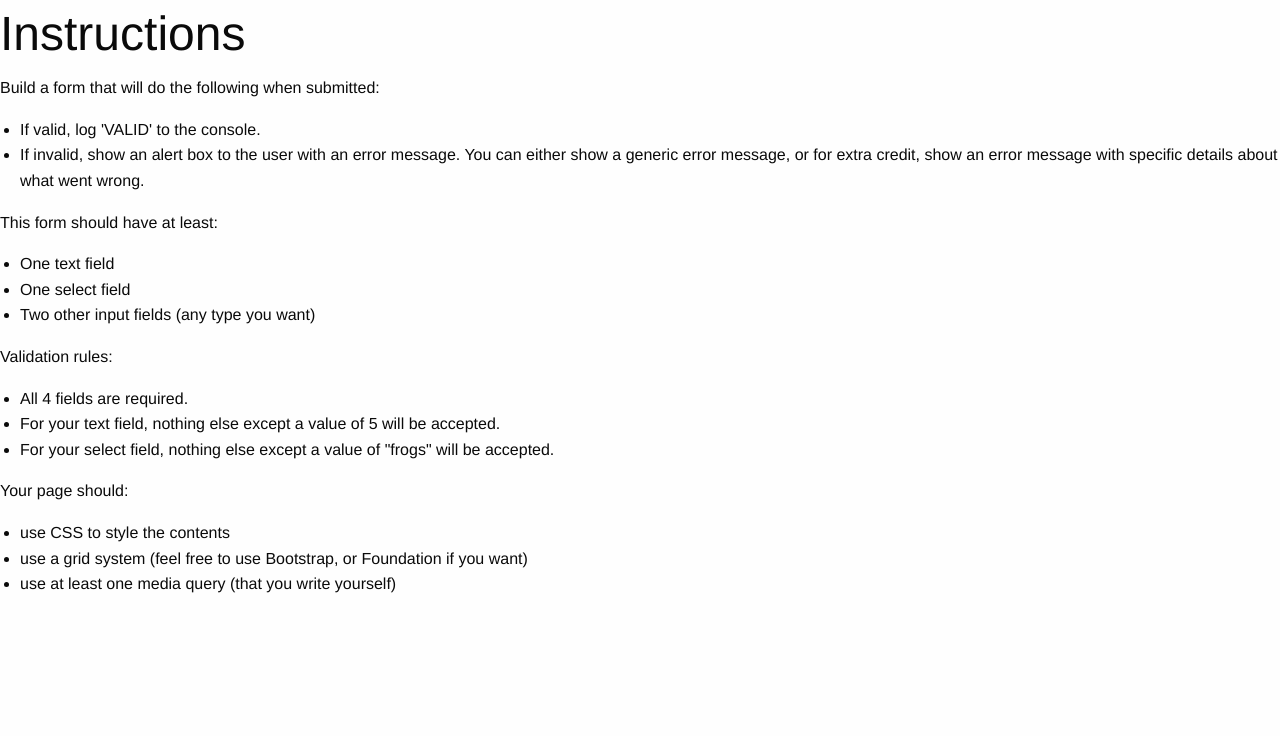
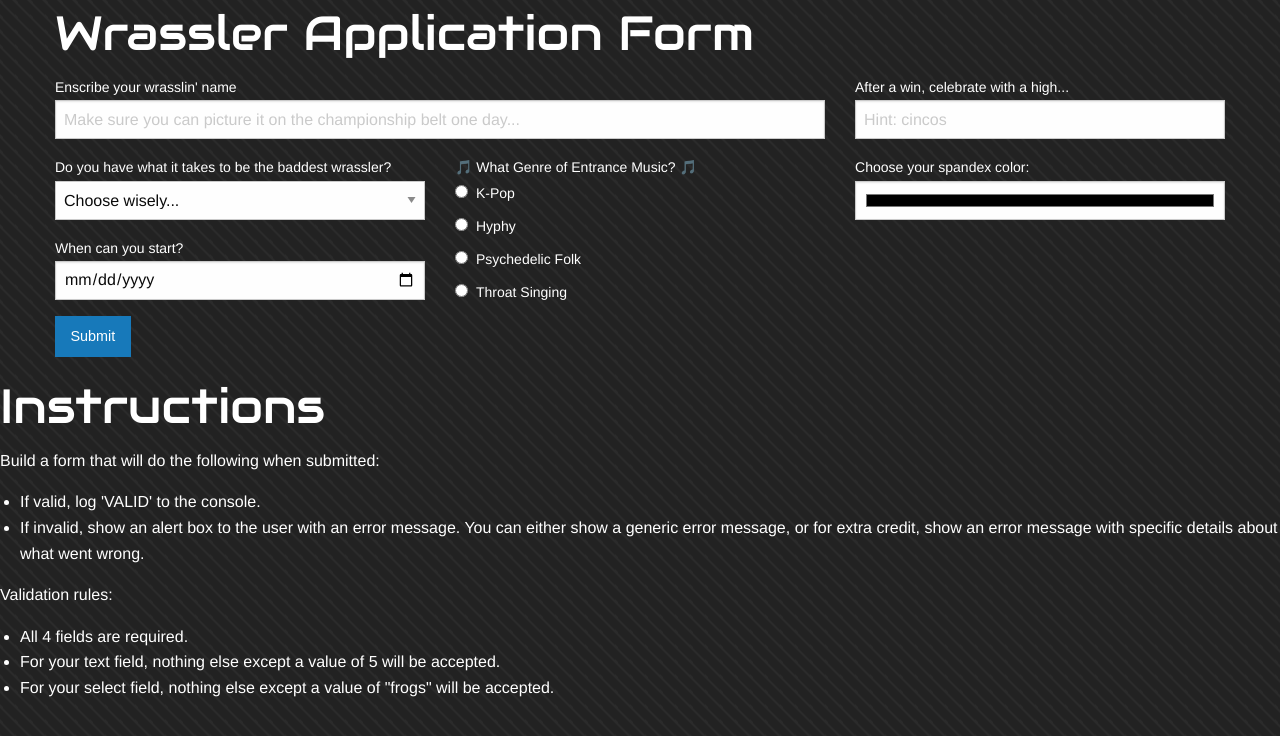
Before and after one commit to fatcatt316/clase_de_front_end, a plain HTML site: page homework2/index.html in a window 1280 px wide. Drawn offline with nearby package versions, Linux system fonts and the light colour scheme.

Commit message:
Form HTML and CSS

```diff
--- a/homework2/index.html
+++ b/homework2/index.html
@@ -1,16 +1,71 @@
 <html>
   <head>
-    <title>🔮Futuristic Formz, Inc.</title>
+    <title>🔮Futuristic Formz, Ltd.</title>
+
+    <link rel='stylesheet' href='foundation.min.css'>
     <link rel='stylesheet' href='stilo.css'>
-    <link rel='stylesheet' href='foundation.min.css'>
-    <!-- <link href='https://fonts.googleapis.com/css?family=Audiowide' rel='stylesheet'> -->
+    <link href='https://fonts.googleapis.com/css?family=Audiowide' rel='stylesheet'>
 
     <meta charset='utf-8' />
 
     <script src='https://code.jquery.com/jquery-3.2.0.min.js'></script>
-    <script src='main.js'></script>
+    <script src='wrasslin.js'></script>
   </head>
   <body>
+    <div class="row">
+      <div class="large-12 columns">
+        <h1>Wrassler Application Form</h1>
+      </div>
+    </div>
+    <form action="#">
+      <div class="row">
+        <div class="large-8 columns">
+          <label>Enscribe your wrasslin' name</label>
+          <input type="text" name="wrassler-name" placeholder="Make sure you can picture it on the championship belt one day..."/>
+        </div>
+        <div class="large-4 columns">
+          <label>After a win, celebrate with a high...</label>
+          <input type="text" name="only-five" placeholder="Hint: cincos"/>
+        </div>
+      </div>
+
+      <div class="row">
+        <div class="large-4 columns">
+          <label>Do you have what it takes to be the baddest wrassler?</label>
+          <select name="have-what-it-takes">
+            <option value="" disabled selected hidden>Choose wisely...</option>
+            <option value="you dang right">💪🏼You dang right</option>
+            <option value="indubitably" />🙇🏻Indubitably</option>
+            <option value="oh hell yeah" />☠️ OH HELL YEAH</option>
+            <option value="shrug" />¯\_(ツ)_/¯</option>
+            <option value="frogs" />🐸</option>
+          </select>
+
+          <label>When can you start?</label>
+          <input type="date" name="start-date">
+        </div>
+
+        <div class="large-4 columns">
+          <label>🎵 What Genre of Entrance Music? 🎵</label>
+          <label><input type="radio" name="entrance-music" value="kpop" />K-Pop</label>
+          <label><input type="radio" name="entrance-music" value="hyphy" />Hyphy</label>
+          <label><input type="radio" name="entrance-music" value="psychedelic folk" />Psychedelic Folk</label>
+          <label><input type="radio" name="entrance-music" value="throat" />Throat Singing</label>
+        </div>
+
+        <div class="large-4 columns">
+          <label>Choose your spandex color: <input type="color" name="spandex-color"></label>
+        </div>
+      </div>
+
+      <div class="row">
+        <div class="large-12 large-centered columns">
+          <input type="submit" class="button round" value="Submit">
+        </div>
+      </div>
+    </form>
+
+
     <h1>Instructions</h1>
 
     <p>Build a form that will do the following when submitted:</p>
@@ -23,13 +78,6 @@
       </li>
     </ul>
 
-    <p>This form should have at least:</p>
-    <ul>
-      <li>One text field</li>
-      <li>One select field</li>
-      <li>Two other input fields (any type you want)</li>
-    </ul>
-
     <p>Validation rules:</p>
     <ul>
       <li>All 4 fields are required.</li>
@@ -37,11 +85,5 @@
       <li>For your select field, nothing else except a value of "frogs" will be accepted.</li>
     </ul>
 
-    <p>Your page should:</p>
-    <ul>
-      <li>use CSS to style the contents</li>
-      <li>use a grid system (feel free to use Bootstrap, or Foundation if you want)</li>
-      <li>use at least one media query (that you write yourself)</li>
-    </ul>
   </body>
 </html>
--- a/homework2/stilo.css
+++ b/homework2/stilo.css
@@ -1,17 +1,51 @@
-html {
-  font-size: 24px;
+h1 {
+  font-family: 'Audiowide', cursive;
 }
 
 body {
-  font-family: 'Audiowide', cursive;
-  /*margin: 0;
-  padding: 0;*/
+  background: repeating-linear-gradient(45deg, #2b2b2b 0%, #2b2b2b 10%, #222222 0%, #222222 50%) 0 / 15px 15px;
+  color: white;
 }
 
-@media(max-width: 640px) {
-  font-size: 30px;
+label {
+  color: white;
+}
 
+button {
+    position: absolute;
+    top: 50%;
+    left: 50%;
+    width: 120px;
+    height: 120px;
+    margin:-60px 0 0 -60px;
+    -webkit-animation:spin 4s linear infinite;
+    -moz-animation:spin 4s linear infinite;
+    animation:spin 4s linear infinite;
+}
+@-moz-keyframes spin { 100% { -moz-transform: rotate(360deg); } }
+@-webkit-keyframes spin { 100% { -webkit-transform: rotate(360deg); } }
+@keyframes spin { 100% { -webkit-transform: rotate(360deg); transform:rotate(360deg); } }
+
+select:invalid { color: gray; }
+
+@-webkit-keyframes glowy {
+  from {
+    text-shadow: 0 0 10px #fff, 0 0 20px #fff, 0 0 30px #fff, 0 0 40px #66ff66, 0 0 70px #66ff66, 0 0 80px #66ff66, 0 0 100px #66ff66, 0 0 150px #66ff66;
+  }
+  to {
+    text-shadow: 0 0 5px #fff, 0 0 10px #fff, 0 0 15px #fff, 0 0 20px #66ff66, 0 0 35px #66ff66, 0 0 40px #66ff66, 0 0 50px #66ff66, 0 0 75px #66ff66;
+  }
+}
+
+@media (max-width: 1000px) {
   body {
     font-family: 'Audiowide', cursive;
   }
+
+  h1, label {
+    color: black;
+    -webkit-animation: glowy 1.5s ease-in-out infinite alternate;
+    -moz-animation: glowy 1.5s ease-in-out infinite alternate;
+    animation: glowy 1.5s ease-in-out infinite alternate;
+  }
 }
```
